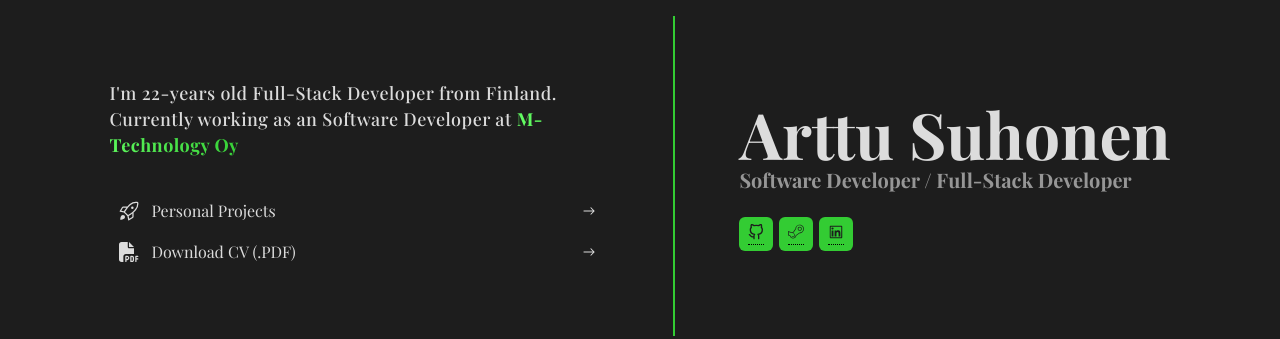
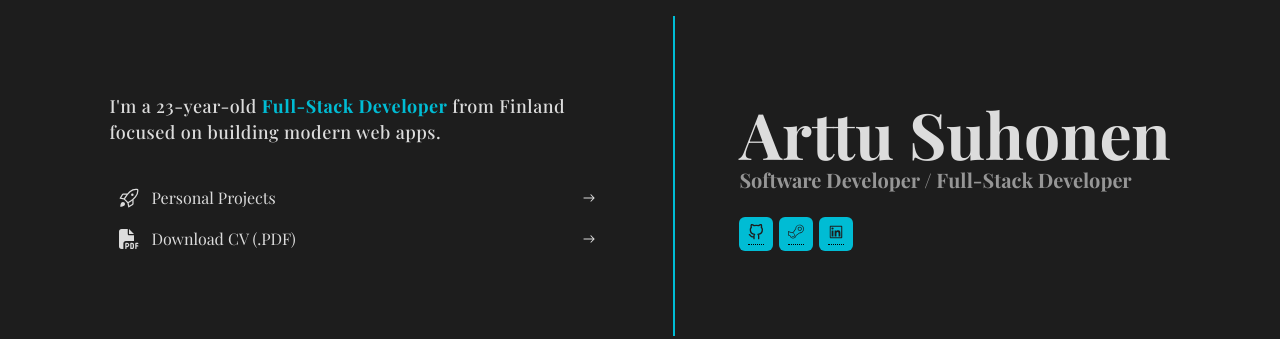
Before and after one commit to Gh0stMaj0r/Personal-Portfolio, a Gatsby site: page / in a window 1280 px wide. Shown: the part 224-563 px from the top of the page. Built offline with nearby package versions, Linux system fonts and the light colour scheme; Gatsby itself is replaced by a stand-in of ours; a web font is replaced by a local one.

Commit message:
Update
- Color changed
- Small modifications
- Future new CV

```diff
--- a/src/Css/Colors.scss
+++ b/src/Css/Colors.scss
@@ -1,4 +1,5 @@
 :root {
+  --main: #00bcd4;
   --green-1: #66ff66;
   --green-2: #33cc33;
 }
--- a/src/Css/Home.scss
+++ b/src/Css/Home.scss
@@ -24,7 +24,7 @@
       -webkit-text-fill-color: transparent;
       -webkit-background-clip: text;
       background-clip: text;
-      background-image: linear-gradient(45deg, var(--green-1), var(--green-2));
+      background-image: linear-gradient(45deg, var(--main), var(--main));
       font-weight: 700;
     }
   }
@@ -39,7 +39,7 @@
     color: #dcdcdc;
 
     &:hover {
-      color: var(--green-2);
+      color: var(--main);
     }
 
     .home-link-left {
@@ -62,7 +62,7 @@
 }
 
 .hr-home {
-  border: 1px solid var(--green-2);
+  border: 1px solid var(--main);
   height: 320px;
 }
 .home-right-flex {
@@ -93,7 +93,7 @@
     .social-media {
       position: relative;
       align-items: center;
-      background-color: var(--green-2);
+      background-color: var(--main);
       color: #1d1d1d;
       font-weight: 700;
       border-radius: 6px;
--- a/src/Css/Projects.scss
+++ b/src/Css/Projects.scss
@@ -101,7 +101,7 @@
     gap: 12px;
     padding: 12px 0;
     text-decoration: none;
-    background-color: var(--green-2);
+    background-color: var(--main);
     color: #1f1f1f;
     font-weight: 500;
   }
--- a/src/pages/index.tsx
+++ b/src/pages/index.tsx
@@ -16,10 +16,9 @@ const Page = () => {
     <main>
       <section className="home-flex">
       <div className="home-left">
-        <p className="intro">
-          I'm 22-years old Full-Stack Developer from Finland. Currently working as an Software Developer at&nbsp;
-          <mark className="marked-text">M-Technology Oy</mark>
-        </p>
+      <p className="intro">
+        I'm a 23-year-old <mark className="marked-text">Full-Stack Developer</mark> from Finland focused on building modern web apps.
+      </p>
         <div className="home-links-flex">
           <a href="/Projects" rel="noreferrer noopener nofollow" className="home-link">
             <div className="home-link-left">
```
Also changed, not shown: 1 other file.
